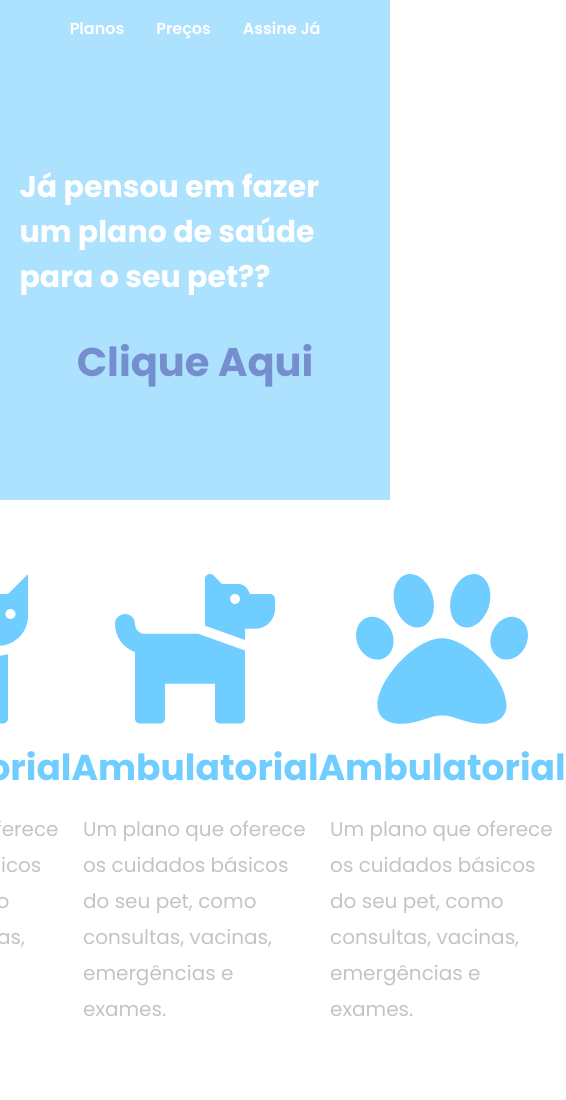
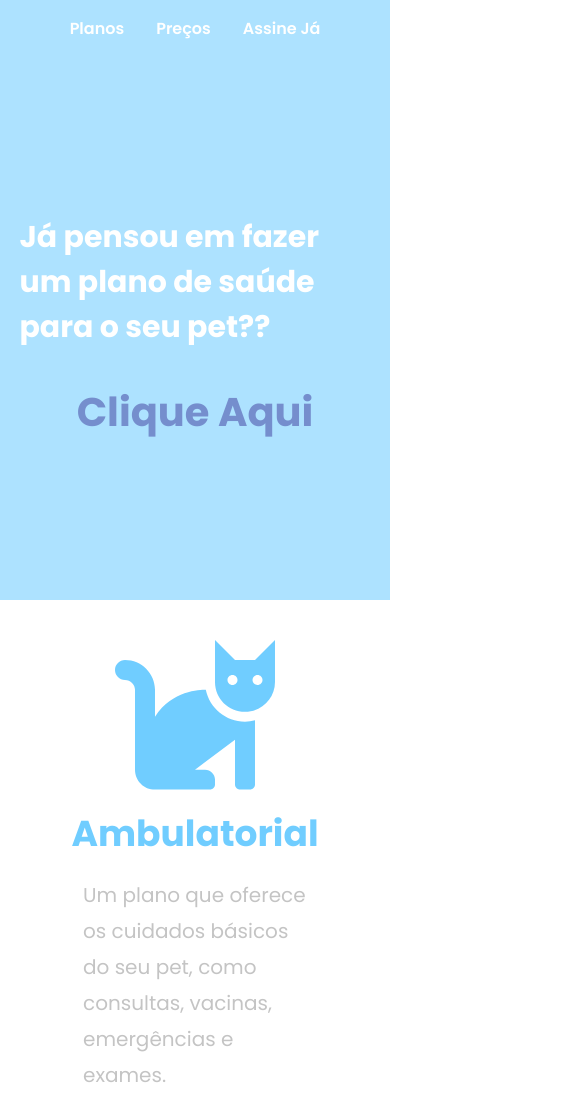
Before and after one commit to Pedroaraujogf/Pet-Health, a plain HTML site: page index.html in a window 390 px wide. Shown: the top 1100 px of the page, 566 px wide, since content can reach past the window. Drawn offline with Linux system fonts and the light colour scheme.

Commit message:
primeiro e segundo bloco

```diff
--- a/style.css
+++ b/style.css
@@ -8,7 +8,7 @@
 }
 
 .primeiro-bloco {
-  height: 500px;
+  height: 600px;
   width: 100vw;
 
   background: #ade2ff;
@@ -62,21 +62,6 @@
   font-size: 56px;
   color: #758ecd;
 }
-@media(max-width : 1000px) {
-.cachorro-imagem {display: none}
-}
-.menu {
-gap: 32px
-}
-
-.texto-principal{
-  font-size: 30px;
-  width: 90vw;
-}
-
-.texto-clicavel{
-  font-size: 40px;
-}
 
 .segundo-bloco{
   height: 600px;
@@ -87,6 +72,7 @@ gap: 32px
   justify-content: center;
 
 }
+
 .plano-container{
   width: 350px;
 
@@ -115,3 +101,28 @@ gap: 32px
   color: #c4c4c4;
 
 }
+@media(max-width : 1000px) {
+.cachorro-imagem {display: none}
+
+.menu {
+gap: 32px
+}
+
+.texto-principal{
+  font-size: 30px;
+  width: 90vw;
+}
+
+.texto-clicavel{
+  font-size: 40px;
+}
+
+.segundo-bloco {
+  height: auto;
+  padding: 40px 0;
+  display: flex;
+  flex-direction: column;
+  gap: 32px;
+}
+
+}
```
